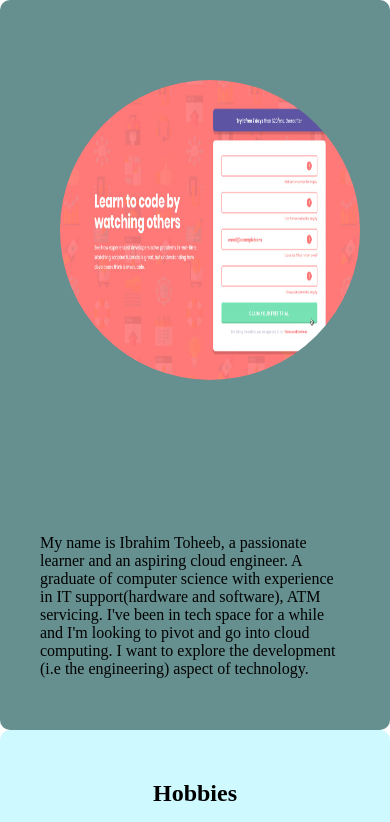
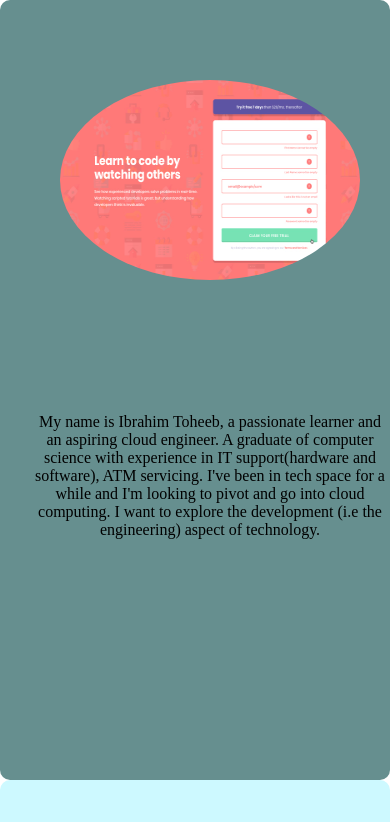
Before and after one commit to Tbraima44/Grid-Design, a plain HTML site: page index.html in a window 390 px wide. Shown: the top 822 px of the page. Drawn offline with Linux system fonts and the light colour scheme.

Commit message:
six commit

```diff
--- a/styles/grid.css
+++ b/styles/grid.css
@@ -14,15 +14,17 @@
 
 .div img {
     border-radius: 100%;
-    margin: 100px 50px 100px;
+    margin: 50px 50px 100px;
     height: 400px;
     width: 500px;
 }
 
 .div p {
     align-content: center;
-    margin: 100px 30px 150px;
+    text-align: center;
+    margin: 50px;
     word-break: break-word;
+    padding-right: 100px;
 }
 
 .footer {
@@ -59,20 +61,35 @@
 /** Styling on mobile devices **/
   @media (max-width: 500px) {
   .div {
-    display: block;
+    display: grid;
     word-break: break-word;
-    padding: 30px 10px 150px;
+    padding: 30px 10px 200px;
   }
     .div img {
-        margin: 50px 0px;
-        height: 300px;
+        margin: 50px;
+        height: 200px;
         width: 300px;
-        padding: 0px 50px;
+        grid-column: span 2;
     }
+
+    .div p {
+        grid-column: span 2;
+        margin: 10px;
+        padding: 10px;
+    }
+
     .footer {
-    display: block;
+    display: grid;
     word-break: break-word;
     padding: 0px 0px 150px;
     height: 100px;
   }
+
+  .footer div:nth-child(1) {
+    grid-column: span 2;
+  }
+
+  .footer div:nth-child(2) {
+    grid-column: span 2;
+  }
 }
```
